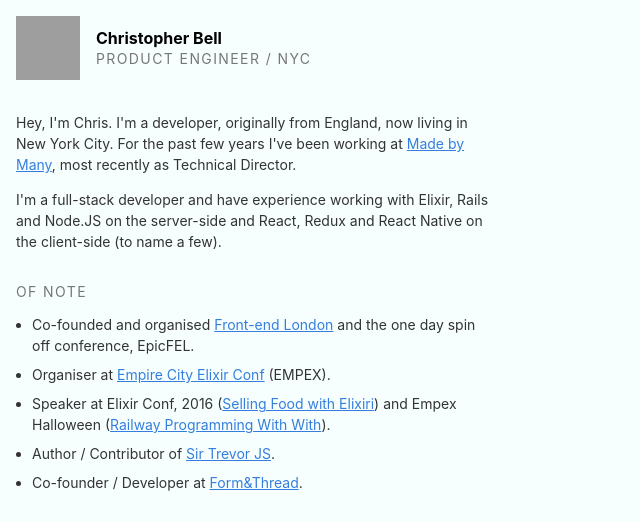
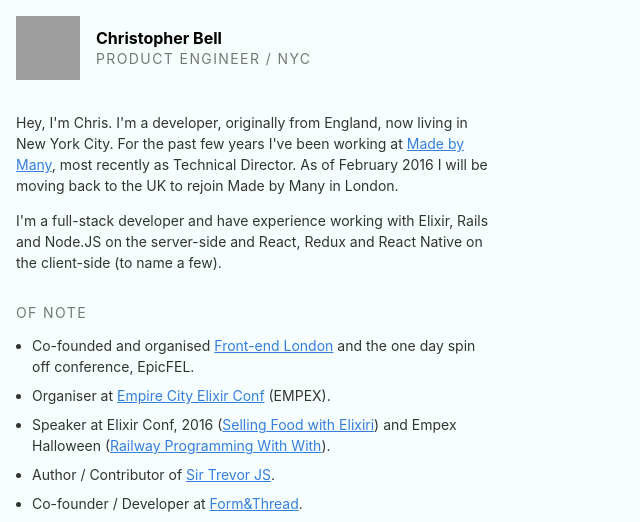
Before and after one commit to cjbell/cjbell.github.io, a plain HTML site: page index.html in a window 1280 px wide. Shown: the top 522 px of the page, without its empty margins (0-640 px from the left). Drawn offline with nearby package versions, Linux system fonts and the light colour scheme; grey boxes are pictures that could not be loaded.

Commit message:
Update index.html

```diff
--- a/index.html
+++ b/index.html
@@ -33,6 +33,7 @@
         For the past few years I've been working at
         <a href="http://madebymany.com" target="_blank" class="link underline blue">Made by Many</a>,
         most recently as Technical Director.
+        As of February 2016 I will be moving back to the UK to rejoin Made by Many in London.
       </p>
 
       <p class="f6 lh-copy dark-gray">
```
